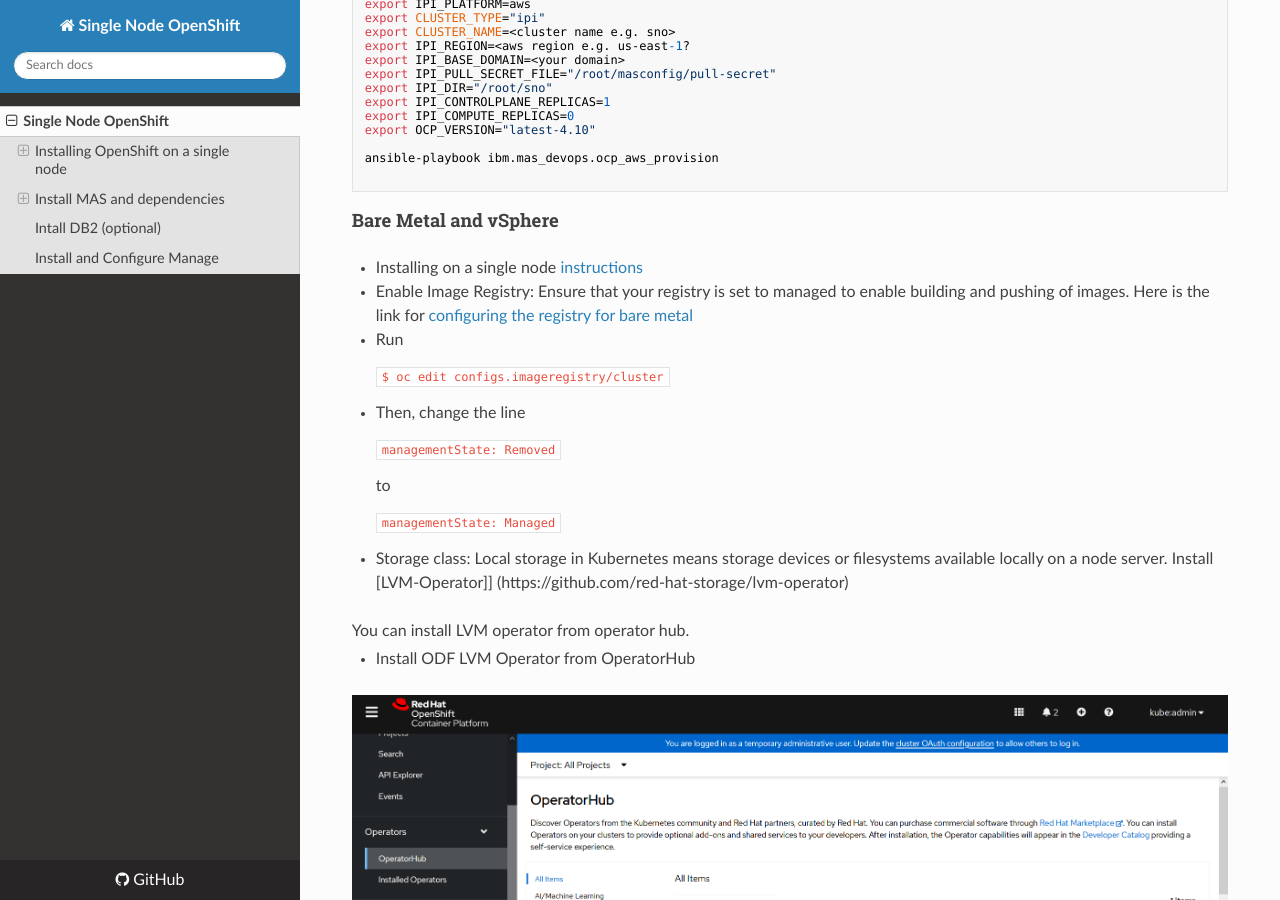
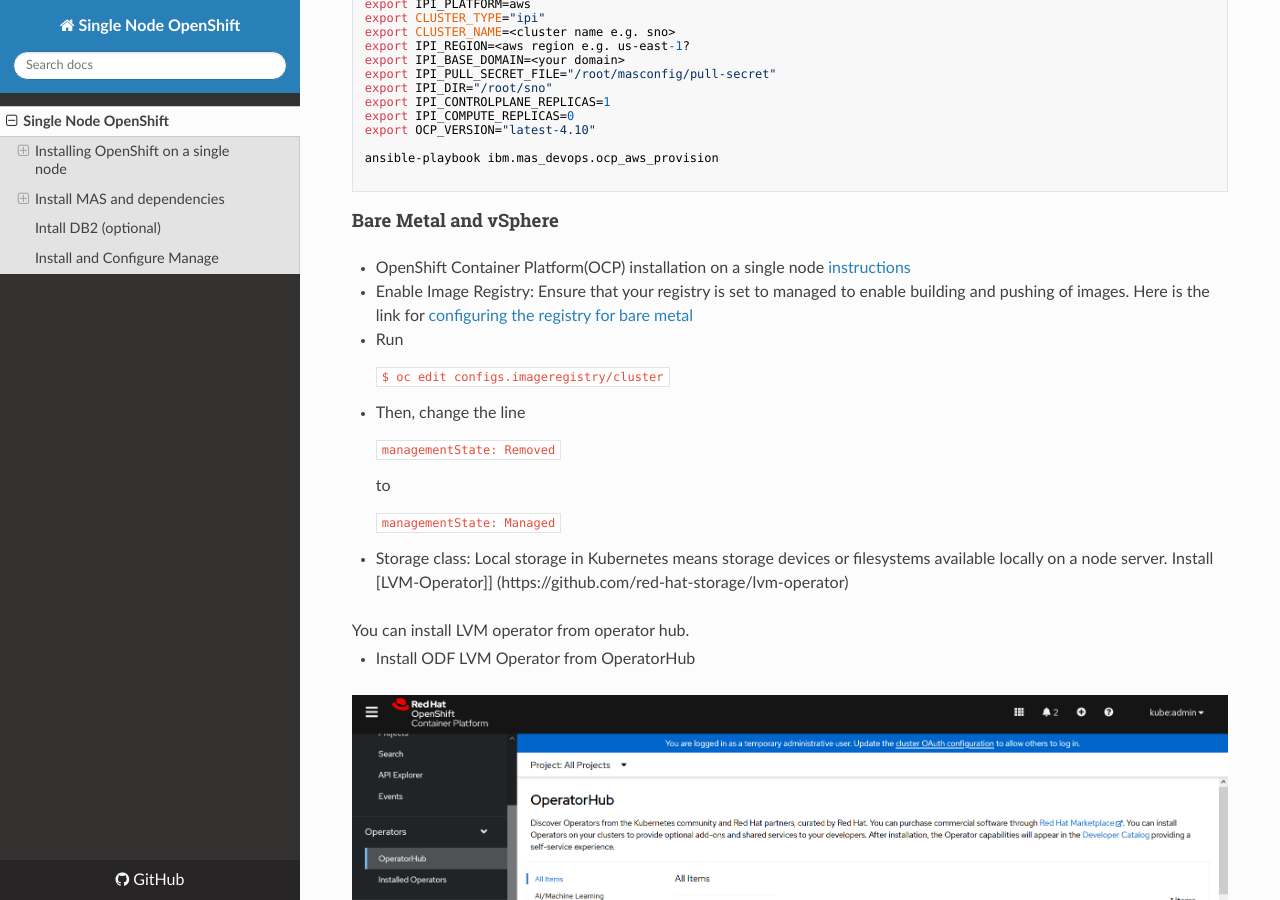
Before and after one commit to ibm-mas-manage/sno, an MkDocs documentation site: the page built from docs/index.md, in a window 1280 px wide and 900 px high, scrolled down 1548 px. Built offline with MkDocs 1.6.1, drawn with Linux system fonts in a browser that asks for light colours; nearby versions of some CDN libraries.

Commit message:
Update index.md

````diff
--- a/docs/index.md
+++ b/docs/index.md
@@ -79,10 +79,9 @@
 
 #### Bare Metal and vSphere
 
-- Installing on a single node [instructions](https://access.redhat.com/documentation/en-us/openshift_container_platform/4.10/html/installing/installing-on-a-single-node)
+- OpenShift Container Platform(OCP) installation on a single node [instructions](https://access.redhat.com/documentation/en-us/openshift_container_platform/4.10/html/installing/installing-on-a-single-node)
 
 - Enable Image Registry: Ensure that your registry is set to managed to enable building and pushing of images. Here is the link for [configuring the registry for bare metal](https://docs.openshift.com/container-platform/4.8/registry/configuring_registry_storage/configuring-registry-storage-baremetal.html#configuring-registry-storage-baremetal)
-
    - Run
 
     ```
````
